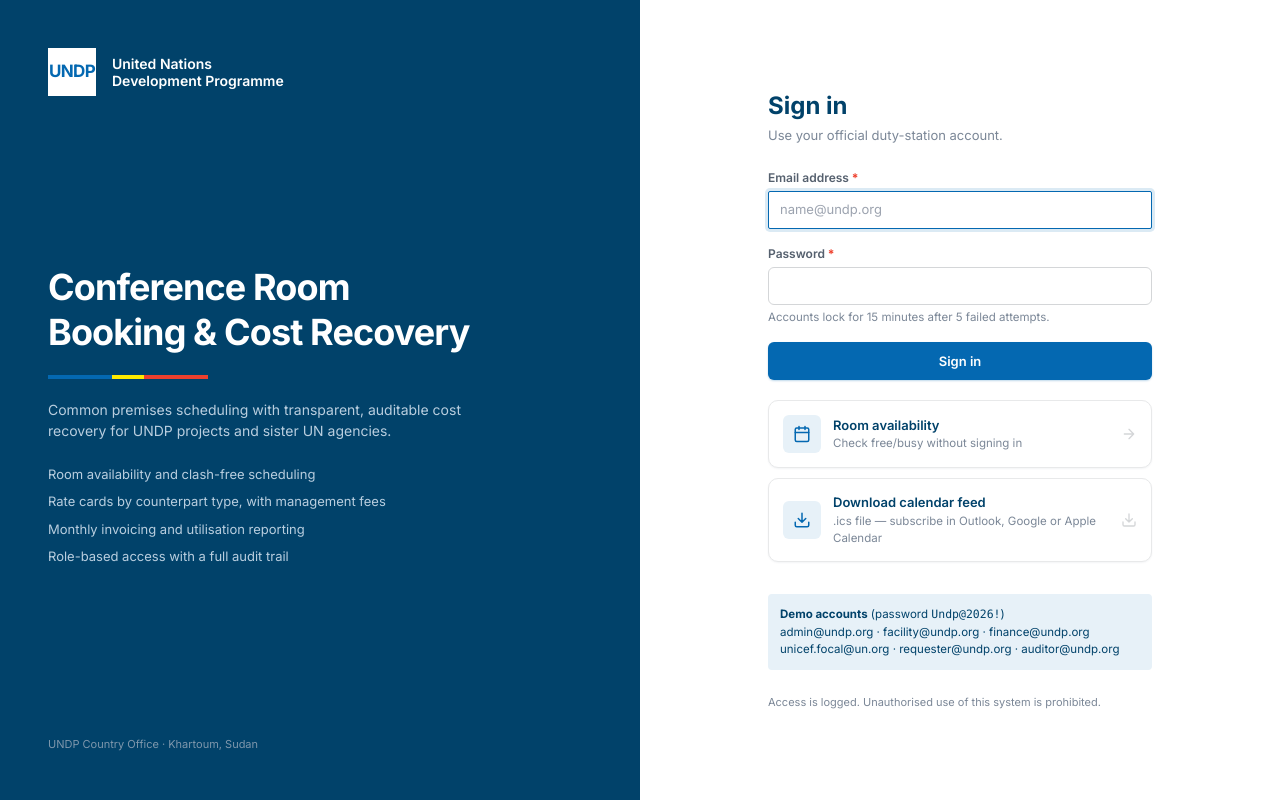
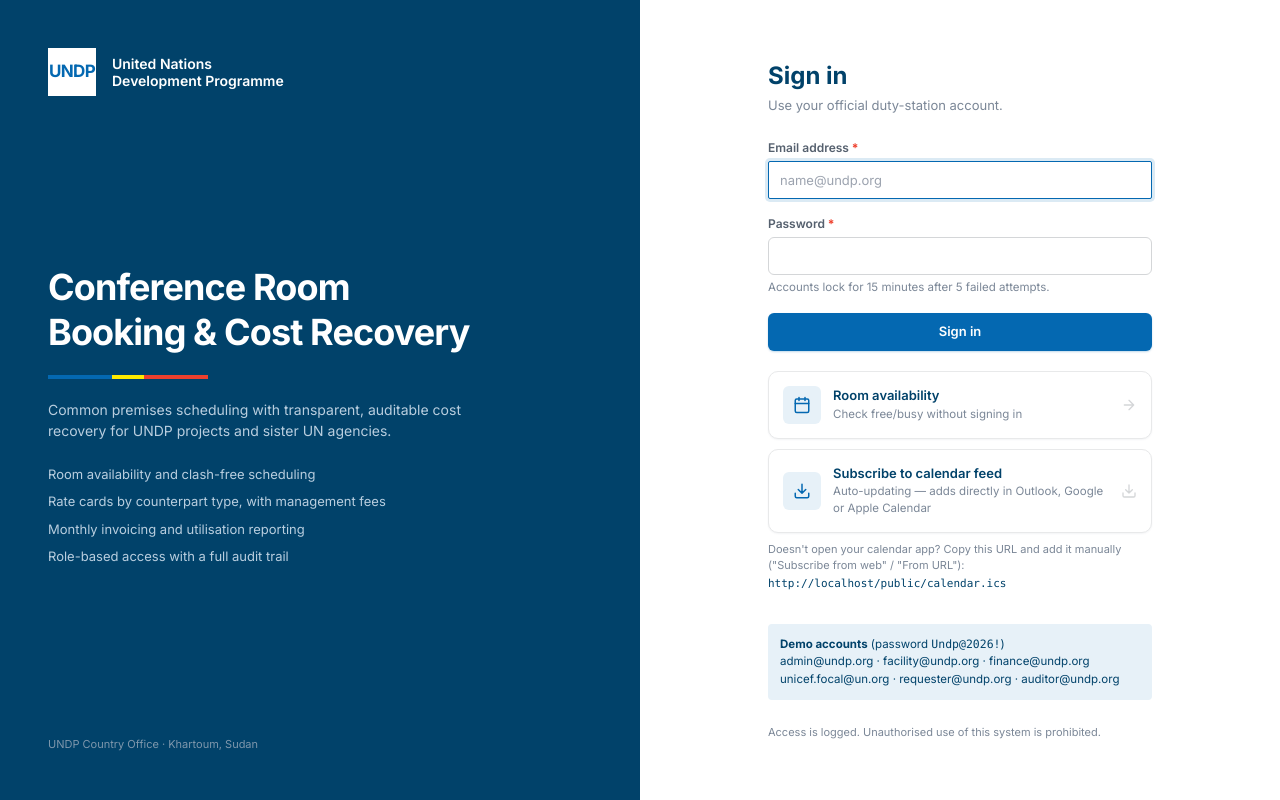
Before and after one commit to muawiabashir/conference-room-booking-crbs, a FastAPI app: page /login in a window 1280 px wide. Run offline with FastAPI, Linux system fonts and the light colour scheme; some libraries are stand-ins or nearby versions.

Commit message:
Fix sign-in page calendar link to subscribe instead of one-off download
The download attribute forced a browser file save — a static snapshot
that never updates. Switched to a webcal:// link (same pattern as the
public calendar page) so calendar apps treat it as a live subscription,
plus a copyable https URL fallback for apps that need "add from URL"
entered manually.

Co-Authored-By: Claude Sonnet 5 <noreply@anthropic.com>

```diff
--- a/app/templates/login.html
+++ b/app/templates/login.html
@@ -96,15 +96,20 @@
         <span class="rotate-180 flex shrink-0" style="color:var(--undp-gray-300)">{{ ui.icon('arrow-left', 16) }}</span>
       </a>
 
-      <a href="/public/calendar.ics" download
+      <a href="webcal://{{ request.url.hostname }}{{ request.url_for('public_calendar_feed').path }}"
          class="card card-interactive mt-2.5 p-3.5 flex items-center gap-3" style="text-decoration:none">
         <span class="card-title-icon" style="width:38px;height:38px">{{ ui.icon('download', 18) }}</span>
         <span class="flex-1 min-w-0">
-          <span class="block text-[13px] font-semibold" style="color:var(--undp-blue-dark)">Download calendar feed</span>
-          <span class="block text-[11.5px]" style="color:var(--undp-gray-500)">.ics file — subscribe in Outlook, Google or Apple Calendar</span>
+          <span class="block text-[13px] font-semibold" style="color:var(--undp-blue-dark)">Subscribe to calendar feed</span>
+          <span class="block text-[11.5px]" style="color:var(--undp-gray-500)">Auto-updating — adds directly in Outlook, Google or Apple Calendar</span>
         </span>
         <span class="flex shrink-0" style="color:var(--undp-gray-300)">{{ ui.icon('download', 16) }}</span>
       </a>
+      <p class="mt-2 text-[11px]" style="color:var(--undp-gray-500)">
+        Doesn't open your calendar app? Copy this URL and add it manually
+        ("Subscribe from web" / "From URL"):
+        <code class="font-mono select-all block mt-0.5" style="color:var(--undp-blue-dark);word-break:break-all">{{ request.url_for('public_calendar_feed') }}</code>
+      </p>
 
       {% if show_demo_credentials %}
       <div class="mt-8 p-3 rounded text-[11.5px]" style="background:var(--undp-blue-tint);color:#01426A">
```
